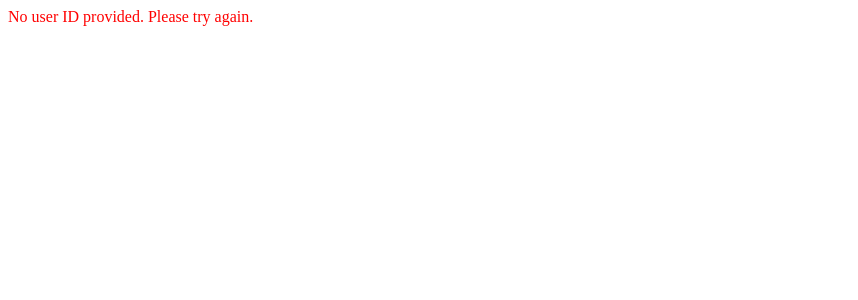
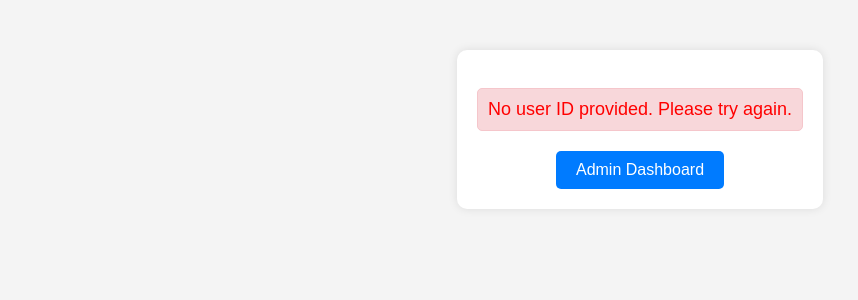
Before and after one commit to Tharu792/cabservice, a Java web app: page /admindeleteUser.jsp in a window 1280 px wide. Shown: the top 300 px of the page, without its empty margins (0-858 px from the left). Run offline with Tomcat 11, a stand-in JSP engine, Linux system fonts and the light colour scheme.

Commit message:
edit css

```diff
--- a/mega_city/src/main/webapp/admindeleteUser.jsp
+++ b/mega_city/src/main/webapp/admindeleteUser.jsp
@@ -1,59 +1,99 @@
 <%@ page language="java" contentType="text/html; charset=UTF-8" pageEncoding="UTF-8" %>
 <%@ page import="java.sql.*, com.mega_city.util.DBConnection" %>
 
-<%!
-    public Connection getConnection() throws SQLException {
-        return DBConnection.getConnection();
+<!DOCTYPE html>
+<html lang="en">
+<head>
+    <meta charset="UTF-8">
+    <meta name="viewport" content="width=device-width, initial-scale=1.0">
+    <title>Delete User</title>
+    <style>
+        body {
+            font-family: Arial, sans-serif;
+            background-color: #f4f4f4;
+            text-align: center;
+            margin: 50px;
         }
-%>
-
+        .container {
+            background: #fff;
+            padding: 20px;
+            border-radius: 10px;
+            box-shadow: 0px 0px 10px rgba(0, 0, 0, 0.1);
+            display: inline-block;
+        }
+        .message {
+            font-size: 18px;
+            padding: 10px;
+            border-radius: 5px;
+            margin-bottom: 20px;
+        }
+        .success {
+            color: green;
+            background: #d4edda;
+            border: 1px solid #c3e6cb;
+        }
+        .error {
+            color: red;
+            background: #f8d7da;
+            border: 1px solid #f5c6cb;
+        }
+        .button {
+            display: inline-block;
+            padding: 10px 20px;
+            color: #fff;
+            background: #007bff;
+            text-decoration: none;
+            border-radius: 5px;
+        }
+        .button:hover {
+            background: #0056b3;
+        }
+    </style>
+</head>
+<body>
+    <div class="container">
         <%
-        // Retrieve user ID from request parameter
             String userId = request.getParameter("id");
-
             if (userId != null) {
                 Connection con = null;
                 PreparedStatement pstmt = null;
                 int rowsAffected = 0;
                 try {
-                // Establish a database connection
                     con = DBConnection.getConnection();
-
-                // Prepare SQL query to delete user by ID
                     String sql = "DELETE FROM users WHERE id = ?";
                     pstmt = con.prepareStatement(sql);
                     pstmt.setInt(1, Integer.parseInt(userId));
-
-                // Execute the update and get the number of rows affected
                     rowsAffected = pstmt.executeUpdate();
-
-                // If rows were affected, user was successfully deleted
                     if (rowsAffected > 0) {
         %>
-                    <p style="color:green;">User with ID <%= userId %> was successfully deleted.</p>
-                    <a href="viewregisterUserAndAdmin.jsp" class="button">AdminDashbord</a>
+                        <p class="message success">User with ID <%= userId %> was successfully deleted.</p>
         <%
                     } else {
         %>
-                    <p style="color:red;">Error: No user found with the provided ID.</p>
-                    <a href="viewregisterUserAndAdmin.jsp" class="button">AdminDashbord</a>
+                        <p class="message error">Error: No user found with the provided ID.</p>
         <%
                     }
-
-
                 } catch (Exception e) {
-                out.println("<p style='color:red;'>Error: " + e.getMessage() + "</p>");
+        %>
+                    <p class="message error">Error: <%= e.getMessage() %></p>
+        <%
                 } finally {
                     try {
                         if (pstmt != null) pstmt.close();
                         if (con != null) con.close();
                     } catch (SQLException e) {
-                    out.println("<p style='color:red;'>Error closing resources: " + e.getMessage() + "</p>");
+        %>
+                        <p class="message error">Error closing resources: <%= e.getMessage() %></p>
+        <%
                     }
                 }
             } else {
         %>
-            <p style="color:red;">No user ID provided. Please try again.</p>
+                <p class="message error">No user ID provided. Please try again.</p>
         <%
             }
         %>
+        <a href="viewregisterUserAndAdmin.jsp" class="button">Admin Dashboard</a>
+    </div>
+</body>
+</html>
--- a/mega_city/src/main/webapp/details.jsp
+++ b/mega_city/src/main/webapp/details.jsp
@@ -18,8 +18,8 @@
     border-radius: 10px;
     box-shadow: 0 4px 8px rgba(0, 0, 0, 0.1);
     text-align: center;
-    width: 88%;  /* You can adjust the width as per your preference */
-    max-width: 1450px; /* Set a max width for larger screens */
+    width: 88%;
+    max-width: 1450px;
 }
 
 /* Button Styling for Back to Dashboard */
--- a/mega_city/src/main/webapp/login.jsp
+++ b/mega_city/src/main/webapp/login.jsp
@@ -14,7 +14,7 @@ body {
     margin: 0;
     padding: 0;
     background-color: #f4f4f4;
-    background-image: url('assets/images/login.jpeg'); /* Add your background image here */
+    background-image: url('assets/images/login.jpeg');
     background-size: cover;
     background-position: center;
     height: 100vh;
@@ -24,7 +24,7 @@ body {
 
 /* Login Container */
 .login-container {
-    background-color: rgba(255, 255, 255, 0.8); /* Semi-transparent white background */
+    background-color: rgba(255, 255, 255, 0.8);
     padding: 40px;
     width: 100%;
     max-width: 400px;
```
Lines whose indentation alone changed are shown as unchanged.
